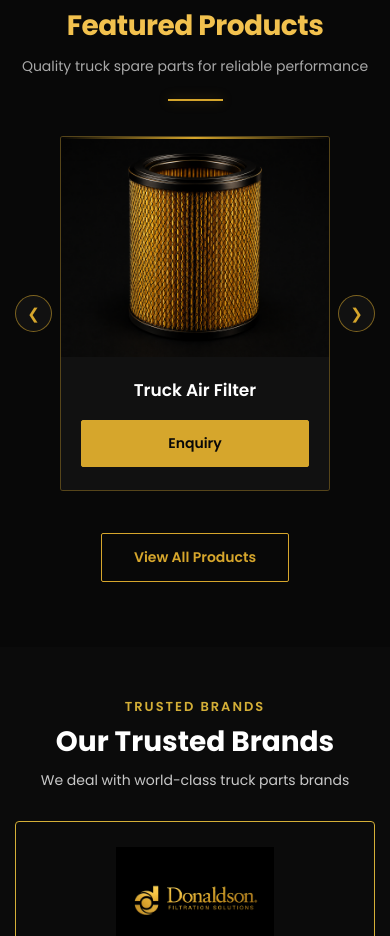
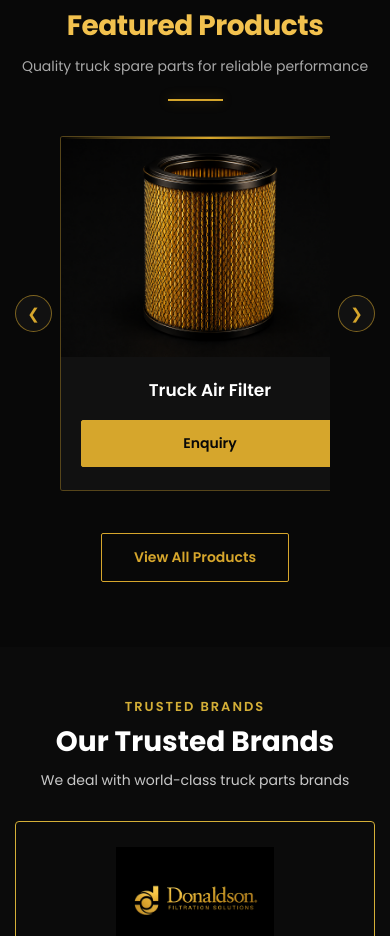
Before and after one commit to manpreetjaur11406-ai/Primeway, a React (Vite) app: page / in a window 390 px wide. Shown: the part 1240-2176 px from the top of the page. Built offline with nearby package versions, Linux system fonts and the light colour scheme.

Commit message:
Update featured products carousel

```diff
--- a/src/components/FeaturedProducts/FeaturedProducts.css
+++ b/src/components/FeaturedProducts/FeaturedProducts.css
@@ -5,9 +5,12 @@
 .featured-products {
   width: 100%;
   padding: 85px 40px 90px;
+
   background: #080808;
   color: #ffffff;
+
   font-family: "Poppins", Arial, sans-serif;
+
   box-sizing: border-box;
 }
 
@@ -18,7 +21,9 @@
 
 .featured-heading {
   text-align: center;
+
   max-width: 750px;
+
   margin: 0 auto 50px;
 }
 
@@ -58,7 +63,7 @@
 }
 
 
-/* GOLD LINE BELOW HEADING */
+/* GOLD LINE */
 
 .featured-heading::after {
   content: "";
@@ -82,15 +87,21 @@
 
 .products-carousel {
   width: 100%;
-  max-width: 1280px;
+  max-width: 1350px;
 
   margin: 0 auto;
 
   display: flex;
+
   align-items: center;
 
   gap: 18px;
 }
+
+
+/* =====================================================
+   WINDOW
+===================================================== */
 
 .products-window {
   width: 100%;
@@ -98,10 +109,17 @@
   overflow: hidden;
 }
 
+
+/* =====================================================
+   ALL 6 PRODUCTS — ONE ROW
+===================================================== */
+
 .products-track {
   display: flex;
 
   gap: 25px;
+
+  width: max-content;
 
   transition: transform 0.45s ease;
 }
@@ -114,7 +132,9 @@
 .featured-products .product-card {
   position: relative;
 
-  flex: 0 0 calc((100% - 50px) / 3);
+  flex: 0 0 255px;
+
+  width: 255px;
 
   background: #111111;
 
@@ -129,6 +149,7 @@
     border-color 0.3s ease,
     box-shadow 0.3s ease;
 }
+
 
 .featured-products .product-card:hover {
   transform: translateY(-7px);
@@ -194,7 +215,9 @@
     filter 0.45s ease;
 }
 
-.featured-products .product-card:hover .product-image img {
+.featured-products
+.product-card:hover
+.product-image img {
   transform: scale(1.05);
 
   filter: brightness(0.82);
@@ -363,14 +386,19 @@
     padding: 65px 25px 75px;
   }
 
-  .featured-products .product-card {
-    flex: 0 0 calc((100% - 25px) / 2);
-  }
-
   .featured-heading h2 {
     font-size: 32px;
   }
 
+  .featured-products .product-card {
+    flex: 0 0 230px;
+
+    width: 230px;
+  }
+
+  .featured-products .product-image {
+    height: 220px;
+  }
 }
 
 
@@ -411,7 +439,9 @@
   }
 
   .featured-products .product-card {
-    flex: 0 0 100%;
+    flex: 0 0 calc(100vw - 90px);
+
+    width: calc(100vw - 90px);
   }
 
   .featured-products .product-image {
@@ -426,5 +456,4 @@
 
     font-size: 15px;
   }
-
 }
--- a/src/components/FeaturedProducts/FeaturedProducts.jsx
+++ b/src/components/FeaturedProducts/FeaturedProducts.jsx
@@ -9,6 +9,7 @@ import truckEngine from "../../assets/truckk engine.jpeg";
 import petrolFilter from "../../assets/petrol filter.png";
 
 function FeaturedProducts() {
+
   const products = [
     {
       name: "Truck Air Filter",
@@ -39,14 +40,14 @@ function FeaturedProducts() {
   const [currentIndex, setCurrentIndex] = useState(0);
 
   const nextSlide = () => {
-    setCurrentIndex((current) =>
-      current >= products.length - 3 ? 0 : current + 1
+    setCurrentIndex((prev) =>
+      prev < products.length - 1 ? prev + 1 : 0
     );
   };
 
   const previousSlide = () => {
-    setCurrentIndex((current) =>
-      current === 0 ? products.length - 3 : current - 1
+    setCurrentIndex((prev) =>
+      prev > 0 ? prev - 1 : products.length - 1
     );
   };
 
@@ -73,10 +74,12 @@ function FeaturedProducts() {
 
 
       {/* =========================
-          PRODUCTS
+          CAROUSEL
       ========================= */}
 
       <div className="products-carousel">
+
+        {/* LEFT ARROW */}
 
         <button
           className="carousel-button"
@@ -87,14 +90,14 @@ function FeaturedProducts() {
         </button>
 
 
+        {/* PRODUCTS */}
+
         <div className="products-window">
 
           <div
             className="products-track"
             style={{
-              transform: `translateX(-${
-                currentIndex * (100 / 3)
-              }%)`,
+              transform: `translateX(-${currentIndex * 280}px)`,
             }}
           >
 
@@ -114,10 +117,11 @@ function FeaturedProducts() {
 
                 </div>
 
-
                 <div className="product-info">
 
-                  <h3>{product.name}</h3>
+                  <h3>
+                    {product.name}
+                  </h3>
 
                   <button className="enquiry-btn">
                     Enquiry
@@ -133,6 +137,8 @@ function FeaturedProducts() {
 
         </div>
 
+
+        {/* RIGHT ARROW */}
 
         <button
           className="carousel-button"
```
